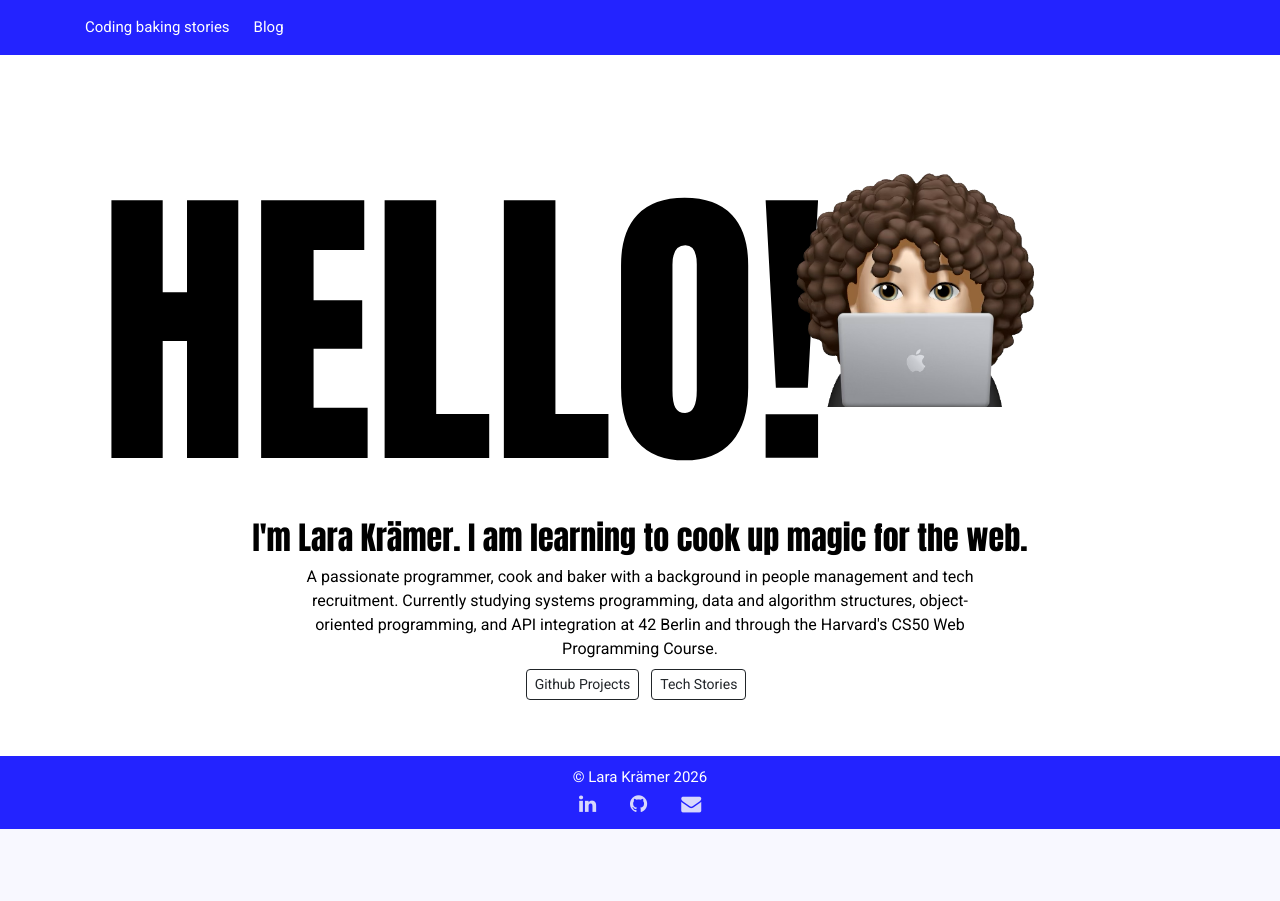
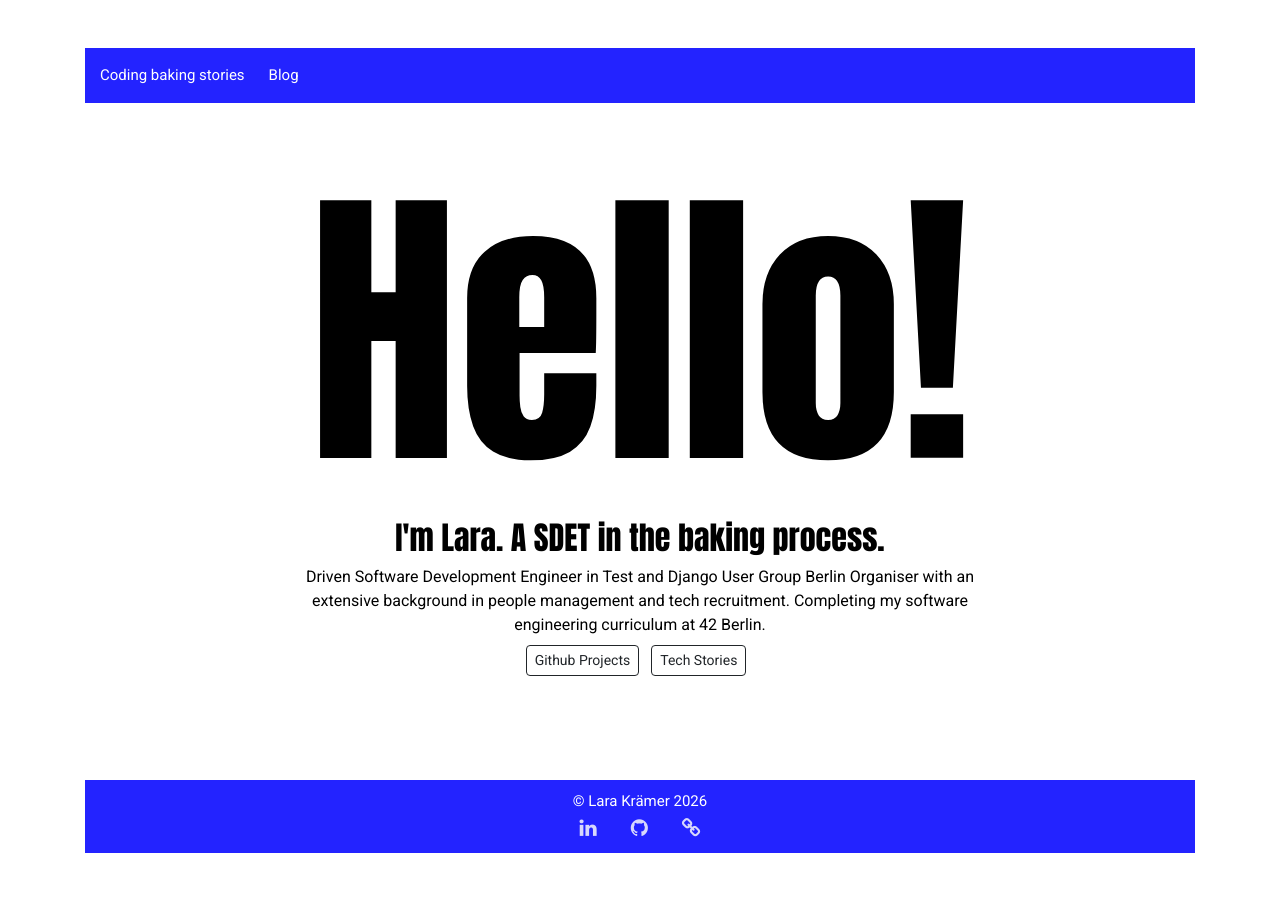
Before and after one commit to LaraKraemer/portfolio-blog, a Django app: page / in a window 1280 px wide. Before the commit the page ends 829 px from the top, so only its background shows below. Run offline with Django 3.2, Linux system fonts and the light colour scheme; some libraries are stand-ins or nearby versions; some web fonts are replaced.

Commit message:
feature: refactor frontend styling, info text

```diff
--- a/personal_blog/templates/personal_blog/base.html
+++ b/personal_blog/templates/personal_blog/base.html
@@ -11,7 +11,8 @@
         <link rel="stylesheet" href="{% static 'myglobal.css' %}">
     </head>
     <body>
-         <nav class="navbar navbar-expand-lg">
+		<div class="pt-5 container">
+         <nav class="navbar navbar-expand-lg navbar-gradient-box">
              <div class="container">
                 <a class="navbar-brand" href="{% url 'portfolio' %}">Coding baking stories</a>
                     <button class="navbar-toggler collapsed" type="button" data-bs-toggle="collapse" data-bs-target="#navbarNav" aria-controls="#navbarNav" aria-expanded="false" aria-label="Toggle navigation">
@@ -29,18 +30,21 @@
                 </div>
             </div>
         </nav>
+	</div>
     <main class="container">
                 {% block content %}
                 {% endblock %}
     </main>
-     <footer class="footer">
+	<div class="py-5 container">
+     <footer class="footer navbar-gradient-box text-center">
                 <div class="container text-center">
                     <p>© Lara Krämer {% now "Y" %} </p>
                     <a href="https://www.linkedin.com/in/lara-kraemer/"><i class="fa fa-linkedin"></i></a>
                     <a href="https://github.com/LaraKraemer"><i class="fa fa-github"></i></a>
-                    <a href="mailto:lara.softwareengineer@gmail.com"><i class="fa fa-envelope"></i></a>
+                    <a href="https://www.meetup.com/django-user-group-berlin/"><i class="fa fa-link"></i></a>
                 </div>
     </footer>
+	</div>
     <!-- Bootstrap JS -->
        <script src="https://cdn.jsdelivr.net/npm/bootstrap@5.3.3/dist/js/bootstrap.bundle.min.js" integrity="sha384-YvpcrYf0tY3lHB60NNkmXc5s9fDVZLESaAA55NDzOxhy9GkcIdslK1eN7N6jIeHz" crossorigin="anonymous"></script>
     </body>
--- a/personal_blog/templates/personal_blog/portfolio.html
+++ b/personal_blog/templates/personal_blog/portfolio.html
@@ -3,24 +3,18 @@
 
 {% block content %}
 <div class="py-5">
-    <div class="slides container">
-        <div class="row justify-content-center text-black text-center custom-responsive flex-wrap">
-            <div class="col-sm-6 text-center mt-5">
+    <div class="custom-gradient-box slides container">
+		<div class="row justify-content-center text-black text-center custom-responsive flex-wrap">
+            <div class="col-sm-12 text-center">
                 <div class="portfolio-header">
-                    <h1>HELLO!</h1>
-                </div>
-            </div>
-            <div class="col-sm-6 justify-content-center">
-                <div class="portfolio-pic">
-                    <img src="{% static 'lara_icon.png' %}" alt="Lara" class="img-fluid">
+                    <h1>Hello!</h1>
                 </div>
             </div>
             <div>
-                <h2>I'm Lara Krämer. I am learning to cook up magic for the web.</h2>
+                <h2>I'm Lara. A SDET in the baking process.</h2>
                 <p style="max-width: 700px; margin: 0 auto;">
-                A passionate programmer, cook and baker with a background in people management and tech recruitment.
-                Currently studying systems programming, data and algorithm structures, object-oriented programming,
-				and API integration at 42 Berlin and through the Harvard's CS50 Web Programming Course.
+                Driven Software Development Engineer in Test and Django User Group Berlin Organiser with an extensive background in people management and tech recruitment.
+                Completing my software engineering curriculum at 42 Berlin.
                 </p>
                 <a href="https://github.com/LaraKraemer" role="button" class="btn btn-outline-dark btn-sm mr-1">Github Projects</a>
                 <a href="{% url 'post_list' %}" role="button" class="btn btn-outline-dark btn-sm m-2">Tech Stories</a>
--- a/personal_blog/templates/personal_blog/post_detail.html
+++ b/personal_blog/templates/personal_blog/post_detail.html
@@ -1,7 +1,7 @@
 {% extends 'personal_blog/base.html' %}
 
 {% block content %}
-    <div class="post row justify-content-left text-black text-left my-4">
+    <div class="post row justify-content-left text-black text-left">
         <div class="post-detail">
             <aside class="actions">
                 {% if user.is_authenticated %}
```
Also changed, not shown: personal_blog/static/myglobal.css (+36 -9 lines).
